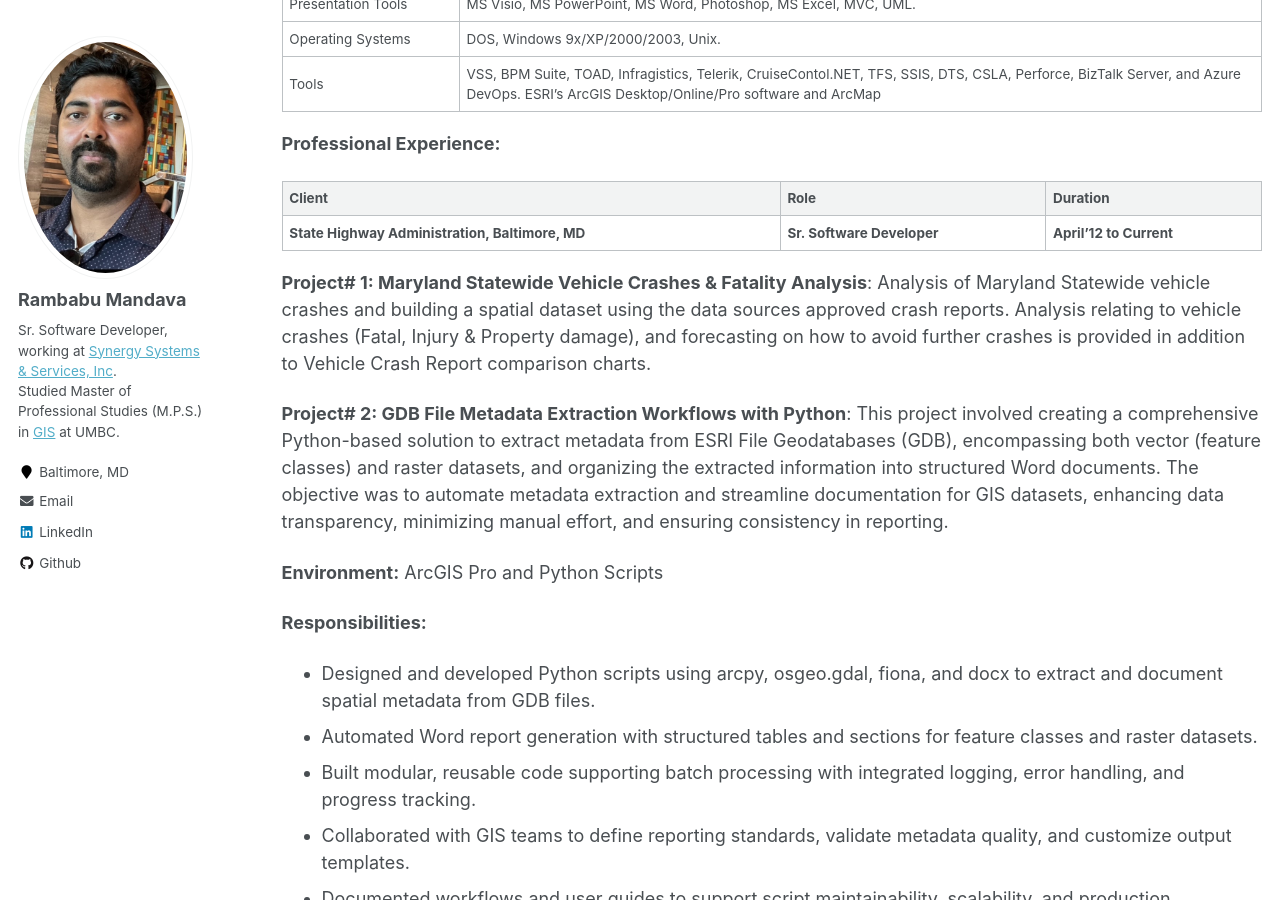
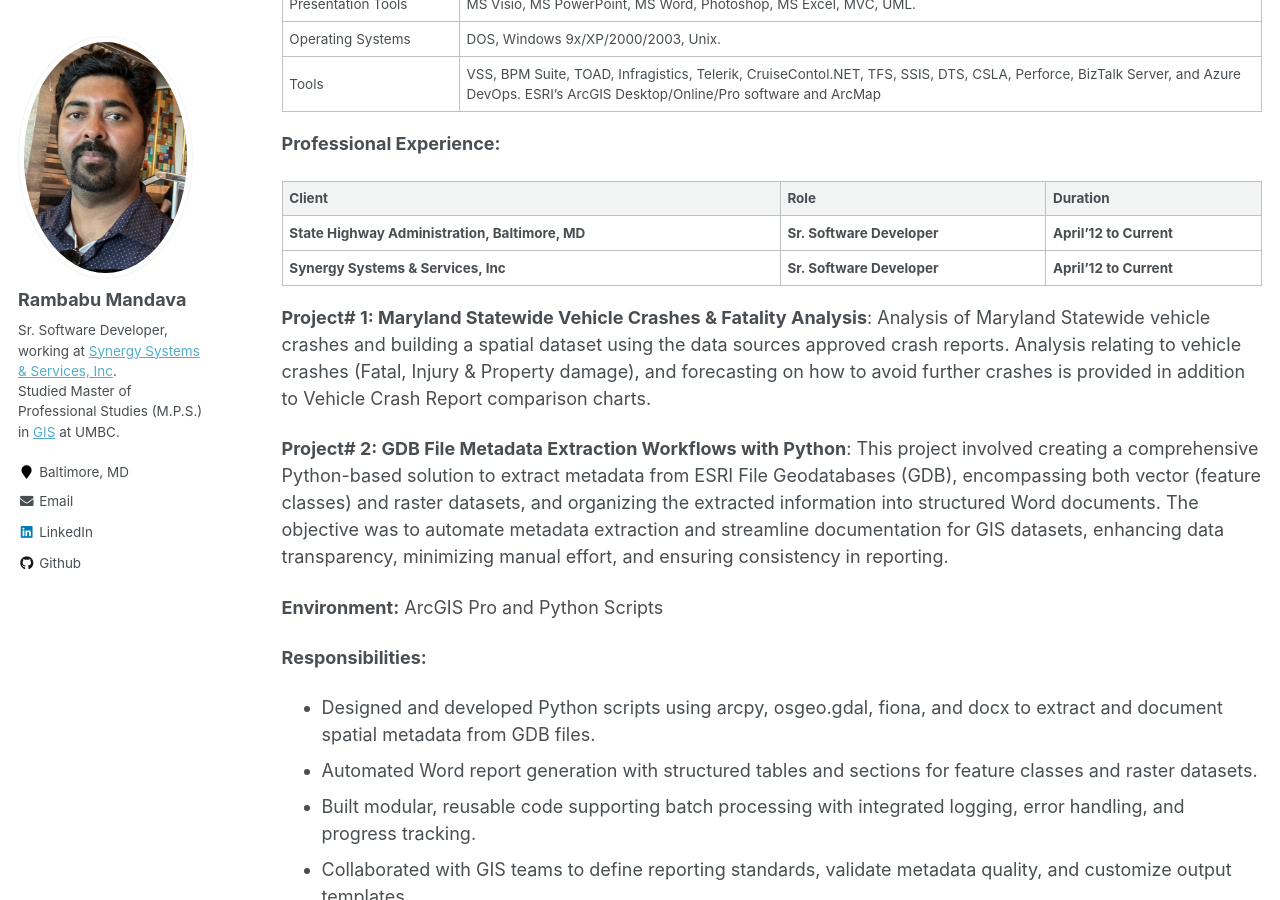
Before and after one commit to mandavaram/mandavaram.github.io, a Jekyll site: the page built from _pages/GIS_Resume.md, in a window 1280 px wide and 900 px high, scrolled down 1778 px. Built offline with Jekyll 4.4.1, drawn with Linux system fonts in a browser that asks for light colours.

Commit message:
Update GIS_Resume.md

```diff
--- a/_pages/GIS_Resume.md
+++ b/_pages/GIS_Resume.md
@@ -64,6 +64,7 @@ redirect_from:
 |**Client** |**Role** |**Duration**|
 | - | - | - |
 |**State Highway Administration, Baltimore, MD**|**Sr. Software Developer** |**April’12 to Current**|
+|**Synergy Systems & Services, Inc**|**Sr. Software Developer** |**April’12 to Current**|
 
 **Project# 1: Maryland Statewide Vehicle Crashes & Fatality Analysis**: Analysis of Maryland Statewide vehicle crashes and building a spatial dataset using the data sources approved crash reports. Analysis relating to vehicle crashes (Fatal, Injury & Property damage), and forecasting on how to avoid further crashes is provided in addition to Vehicle Crash Report comparison charts.
 
```
